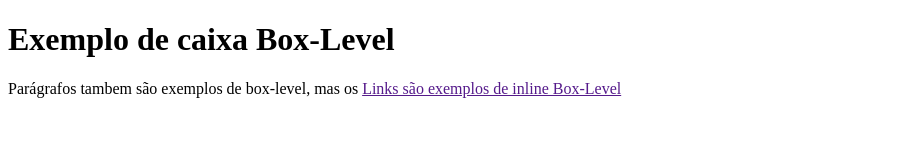
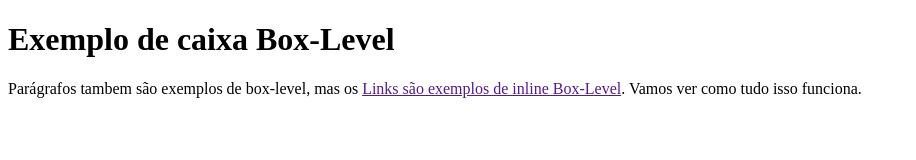
Before and after one commit to DanielSardiGuedes/Curso-de-HMTL5, a plain HTML site: page exercicios/exer021/index.html in a window 1280 px wide. Shown: the whole page, without its empty margins (0-916 px from the left). Drawn offline with Linux system fonts and the light colour scheme.

Commit message:
Update index.html

```diff
--- a/exercicios/exer021/index.html
+++ b/exercicios/exer021/index.html
@@ -8,6 +8,6 @@
 </head>
 <body>
     <h1>Exemplo de caixa Box-Level</h1>
-    <p>Parágrafos tambem são exemplos de box-level, mas os <a href="">Links são exemplos de inline Box-Level</a></p>
+    <p>Parágrafos tambem são exemplos de box-level, mas os <a href="">Links são exemplos de inline Box-Level</a>. Vamos ver como tudo isso funciona.</p>
 </body>
 </html>
```
